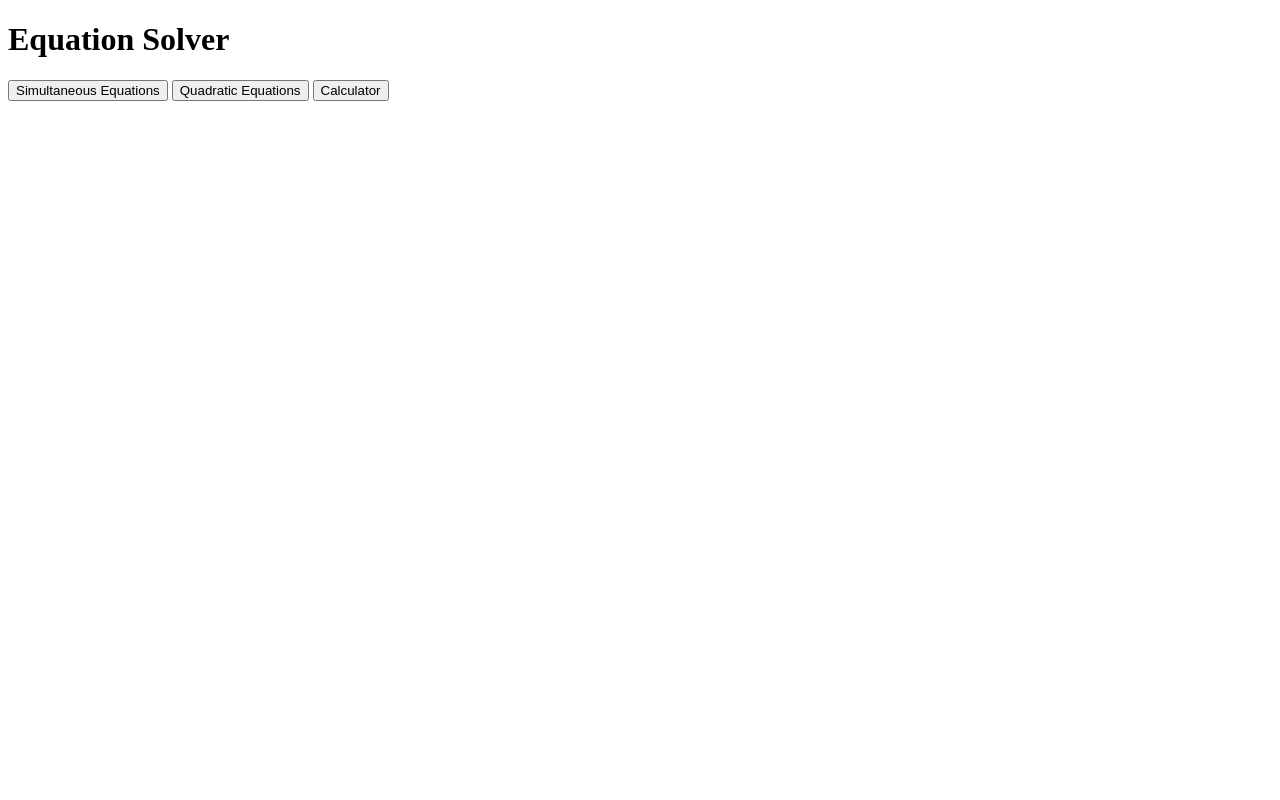
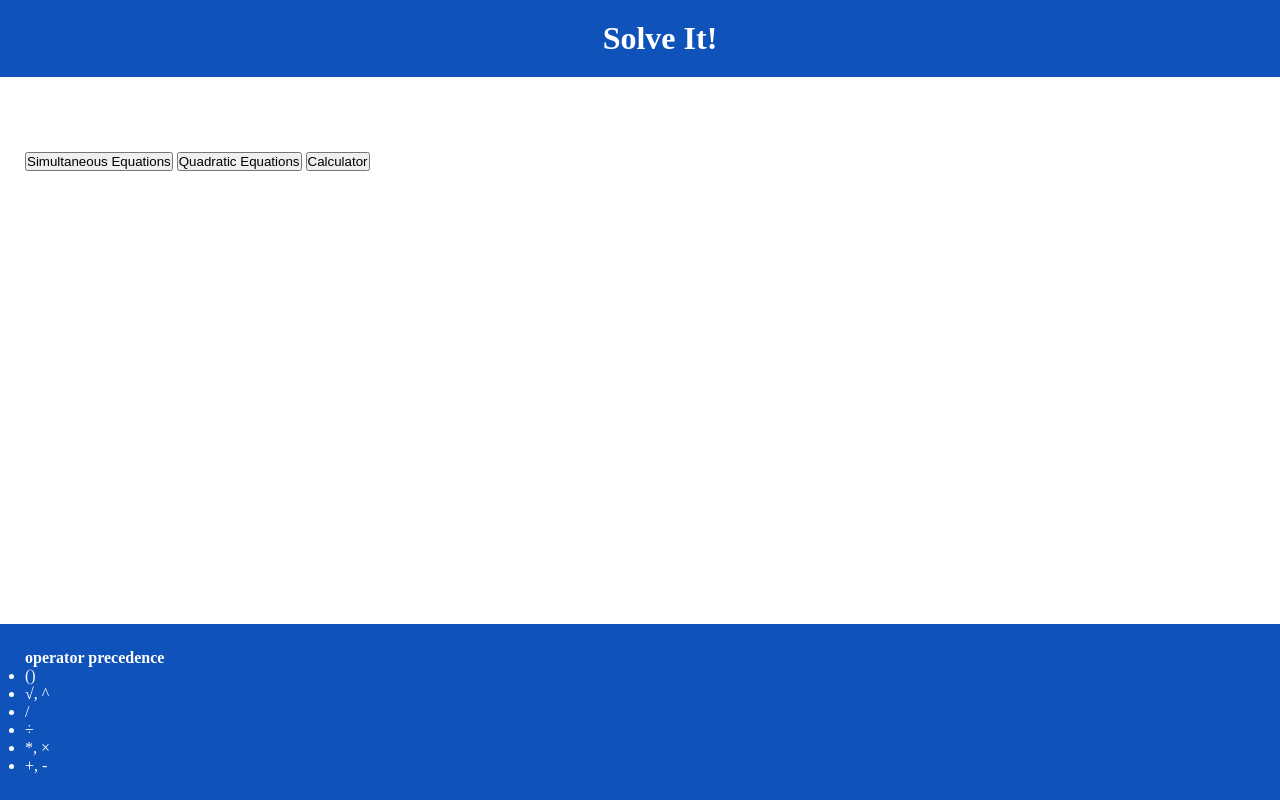
Before and after one commit to idukrystal/SolveIt, a Flask app: page / in a window 1280 px wide; the page is wider, and only the part inside the window is pictured. Run offline with Flask 3, Linux system fonts and the light colour scheme.

Commit message:
initial code2

```diff
--- /dev/null
+++ b/static/styles/index.css
@@ -0,0 +1,26 @@
+*{
+    margin: 0;
+    padding: 0;
+}
+header {
+    width: 100%;
+    text-align: center;
+    margin-bottom: 50px;
+    padding: 20px;
+    background-color: #0F52BA;
+    color: white;
+}
+
+
+main , footer{
+    padding: 25px;
+}
+
+footer {
+    position: absolute;
+    bottom: 0;
+    width: 100%;
+    color: white;
+    background-color: #0F52BA;
+    margin-top: auto;
+}
--- a/templates/index.html
+++ b/templates/index.html
@@ -4,16 +4,19 @@
     <meta charset="UTF-8">
     <meta name="viewport" content="width=device-width, initial-scale=1.0">
     <title>Equation Solver</title>
-    <link rel="stylesheet" >
+    <link rel="stylesheet" href="{{ url_for('static', filename='styles/index.css') }}">
     <script src="{{ url_for('static', filename='scripts/webassembly/bins.js') }}"></script>
 </head>
 <body>
-    <h1>Equation Solver</h1>
+    <header id="header">
+    <h1>Solve It!</h1>
 
+    </header>
+    <main>
     <!-- Buttons to select a calculation type -->
-    <button onclick="getSolver('simultaneous')">Simultaneous Equations</button>
-    <button onclick="getSolver('quadratic')">Quadratic Equations</button>
-    <button onclick="getSolver('calculator')">Calculator</button>
+    <button class="select" onclick="getSolver('simultaneous')">Simultaneous Equations</button>
+    <button class="select" onclick="getSolver('quadratic')">Quadratic Equations</button>
+    <button class="select" onclick="getSolver('calculator')">Calculator</button>
     <!-- Input field and "Solve" button -->
     <div id="equation-input">
        <br><br>
@@ -23,7 +26,21 @@
     </div>
     <button id="solve" type="button" onclick="solve()">Solve</button>
     <br><br>
+    <div id="result box">
     <h4 id="result"></h4>
+    </div>
+    </main>
+    <footer>
+        <h4>operator precedence</h4>
+        <ul>
+            <li>()</li>
+            <li>√, ^</li>
+            <li>/</li>
+            <li>÷</li>
+            <li>*, ×</li>
+            <li>+, -</li>
+        </ul>
+    </footer>
     <script>
       const solvers = {};
       let type;
@@ -37,7 +54,9 @@
 	      document.getElementById('equation-input').style.display = 'block';
 	  } else if (calculationType === 'quadratic') {
 	      document.getElementById('equation-input').style.display = 'block';
-	  }
+	  } else {
+        document.getElementById('equation-input').style.display = 'block';
+      }
       }
 
       function readyToSolve() {
```
